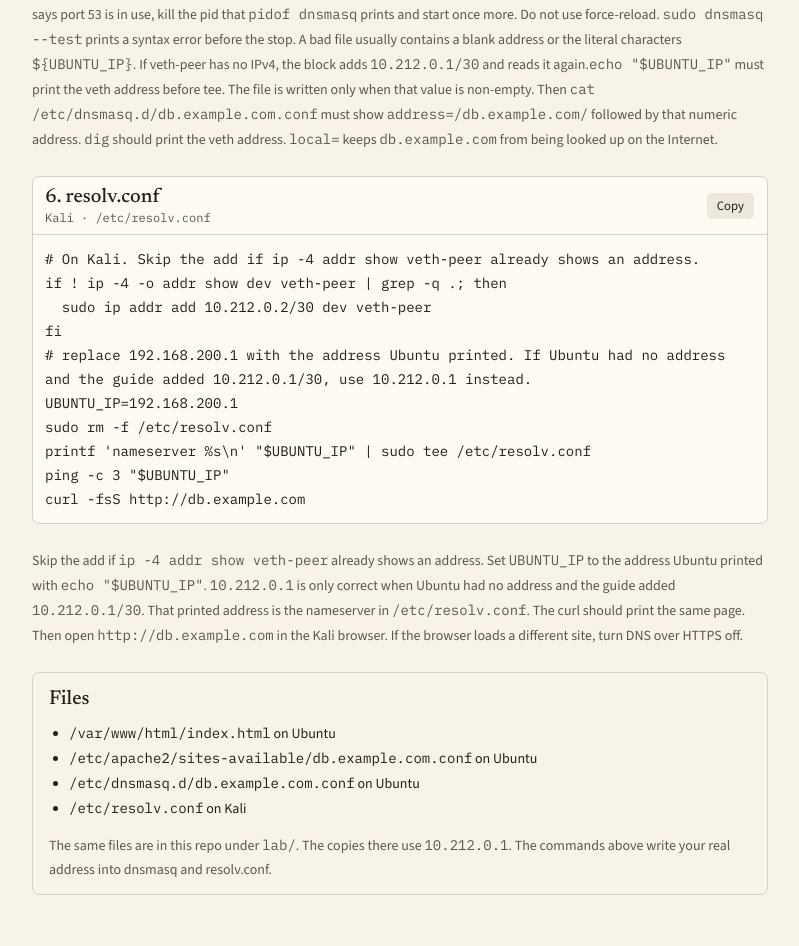
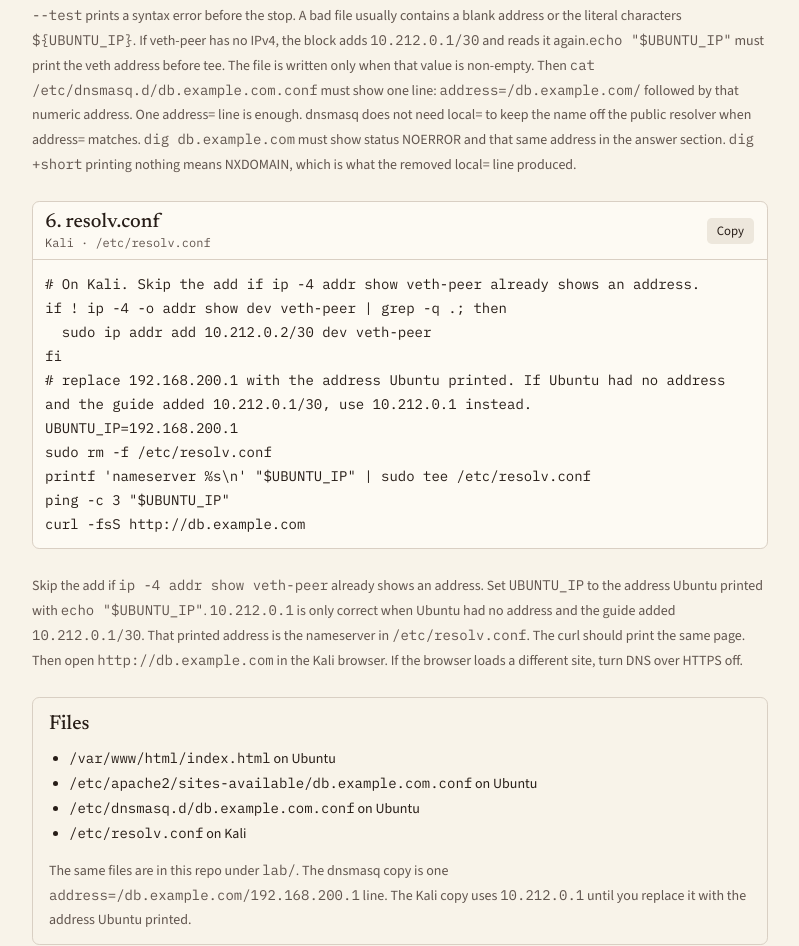
Before and after one commit to GalaticMatters/COM212labs, a Next.js app: page / in a window 1280 px wide. Shown: the part 2328-3274 px from the top of the page, without its empty margins (240-1039 px from the left). Built offline with nearby package versions, Linux system fonts and the light colour scheme.

Commit message:
Drop the dnsmasq local= line that answered NXDOMAIN.
Co-authored-by: tonynguyen.test12 <tonynguyen.test12@gmail.com>

```diff
--- a/app/page.tsx
+++ b/app/page.tsx
@@ -57,15 +57,14 @@ echo "$UBUNTU_IP"
 if [ -n "$UBUNTU_IP" ]; then
 sudo tee /etc/dnsmasq.d/db.example.com.conf >/dev/null <<EOF
 address=/db.example.com/\${UBUNTU_IP}
-local=/db.example.com/
 EOF
 cat /etc/dnsmasq.d/db.example.com.conf
 sudo dnsmasq --test
 sudo service dnsmasq stop
-sudo kill \$(pidof dnsmasq) 2>/dev/null || true
+if pidof dnsmasq >/dev/null 2>&1; then sudo kill -9 \$(pidof dnsmasq); fi
 pidof dnsmasq || echo stopped
 sudo service dnsmasq start
-dig +short db.example.com @"$UBUNTU_IP"
+dig db.example.com @"$UBUNTU_IP"
 fi`,
   resolv: `# On Kali. Skip the add if ip -4 addr show veth-peer already shows an address.
 if ! ip -4 -o addr show dev veth-peer | grep -q .; then
@@ -162,10 +161,11 @@ export default function Page() {
         If veth-peer has no IPv4, the block adds <code className="font-mono">10.212.0.1/30</code> and reads it again.
         <code className="font-mono">{'echo "$UBUNTU_IP"'}</code> must print the veth address before tee.
         The file is written only when that value is non-empty.
-        Then <code className="font-mono">cat /etc/dnsmasq.d/db.example.com.conf</code> must show{" "}
+        Then <code className="font-mono">cat /etc/dnsmasq.d/db.example.com.conf</code> must show one line:{" "}
         <code className="font-mono">address=/db.example.com/</code> followed by that numeric address.{" "}
-        <code className="font-mono">dig</code> should print the veth address.{" "}
-        <code className="font-mono">local=</code> keeps <code className="font-mono">db.example.com</code> from being looked up on the Internet.
+        One address= line is enough. dnsmasq does not need local= to keep the name off the public resolver when address= matches.{" "}
+        <code className="font-mono">dig db.example.com</code> must show status NOERROR and that same address in the answer section.{" "}
+        <code className="font-mono">dig +short</code> printing nothing means NXDOMAIN, which is what the removed local= line produced.
       </p>
 
       <Block title="6. resolv.conf" where="Kali · /etc/resolv.conf" text={commands.resolv} />
@@ -189,7 +189,7 @@ export default function Page() {
           <li><code className="font-mono">/etc/resolv.conf</code> on Kali</li>
         </ul>
         <p className="mt-3 text-muted-foreground">
-          The same files are in this repo under <code className="font-mono">lab/</code>. The copies there use <code className="font-mono">10.212.0.1</code>. The commands above write your real address into dnsmasq and resolv.conf.
+          The same files are in this repo under <code className="font-mono">lab/</code>. The dnsmasq copy is one <code className="font-mono">address=/db.example.com/192.168.200.1</code> line. The Kali copy uses <code className="font-mono">10.212.0.1</code> until you replace it with the address Ubuntu printed.
         </p>
       </section>
     </main>
```
Also changed, not shown: 2 other files (tests, documents, lock files or other folders).
